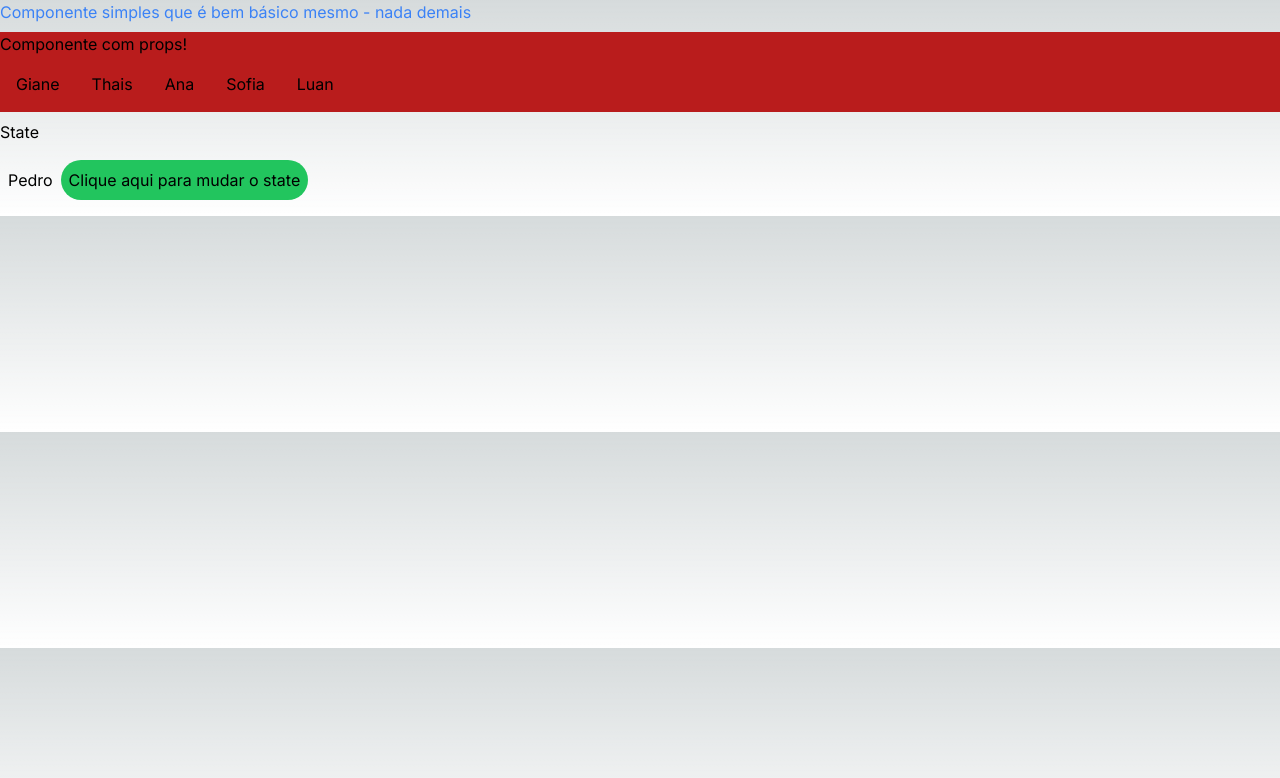
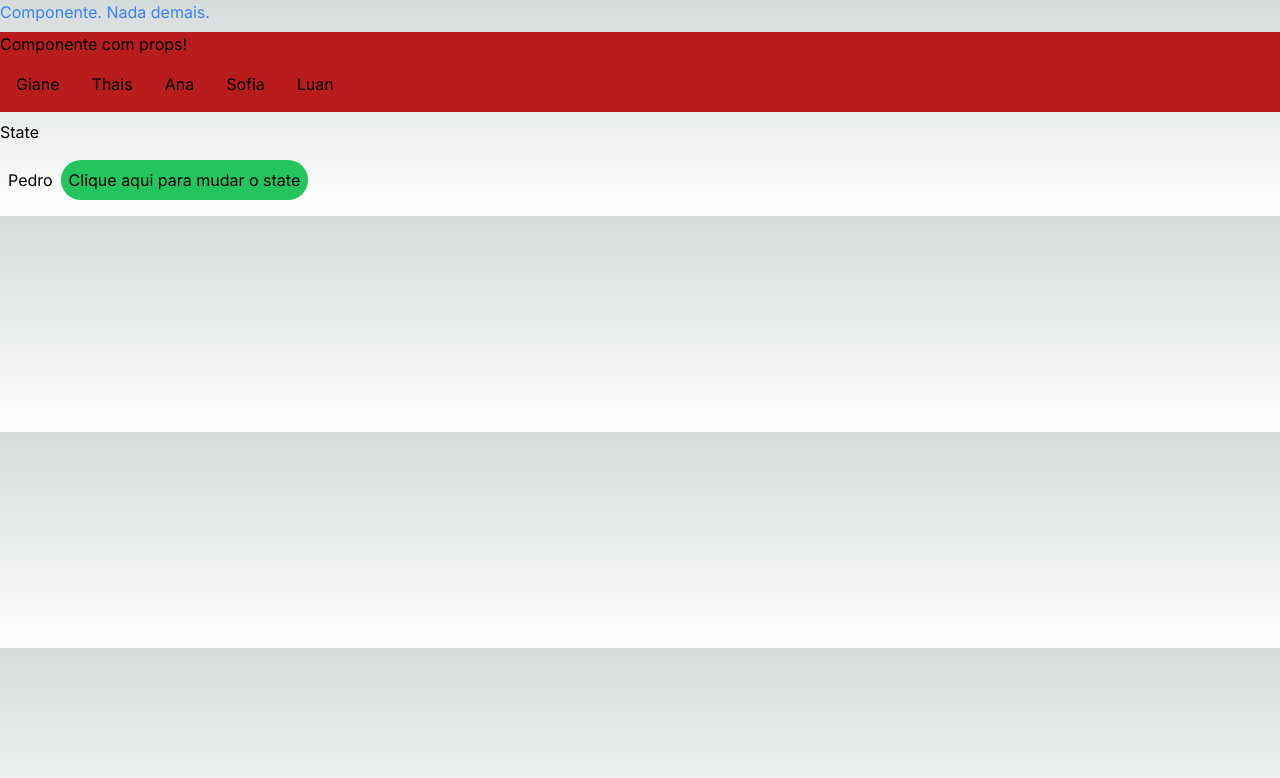
Before and after one commit to Anemaygi/petsites-training, a Next.js app: page /membros in a window 1280 px wide. Shown: the top 778 px of the page. Built offline with nearby package versions, Linux system fonts and the light colour scheme.

Commit message:
conflitando

```diff
--- a/src/app/membros/name.tsx
+++ b/src/app/membros/name.tsx
@@ -1,6 +1,6 @@
 
 export default function Name() {
     return (
-      <h1 className="text-blue-500">Componente simples que é bem básico mesmo - nada demais</h1>
+      <h1 className="text-blue-500">Componente. Nada demais.</h1>
     );
   }
```
